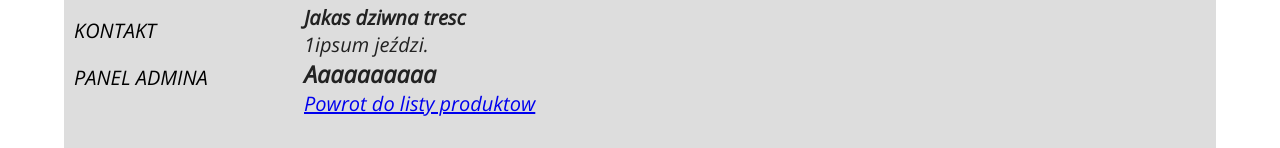
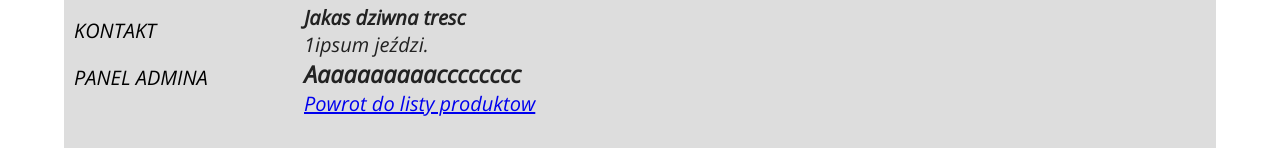
Before and after one commit to lukmul/asd, a React (Create React App) app in the folder s15-react-router-projekt/: page /product/1 in a window 1280 px wide. Shown: the part 357-505 px from the top of the page. Built offline with nearby package versions, Linux system fonts and the light colour scheme.

Commit message:
solving conflict

```diff
--- a/s15-react-router-projekt/src/components/Product.js
+++ b/s15-react-router-projekt/src/components/Product.js
@@ -7,7 +7,7 @@ const Product = (props) => {
             <h3>00{props.productName}</h3>
             <h4>Jakas dziwna tresc</h4>
             <p>{props.productName}ipsum jeździ.</p>
-            <h1>Aaaaaaaaaa</h1>
+            <h1>Aaaaaaaaaacccccccc</h1>
         </article>
 
     );
```
